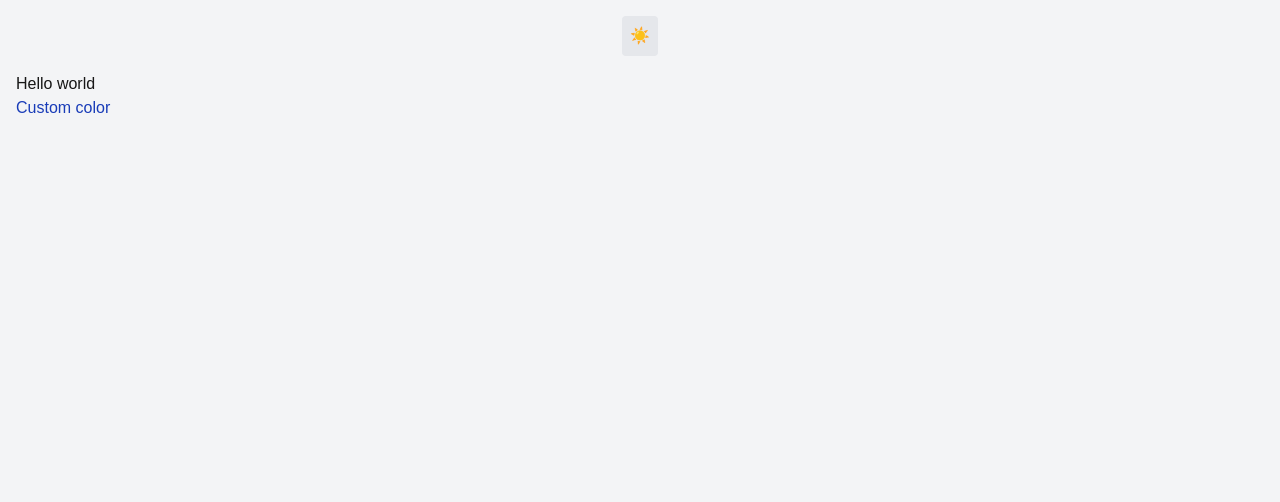
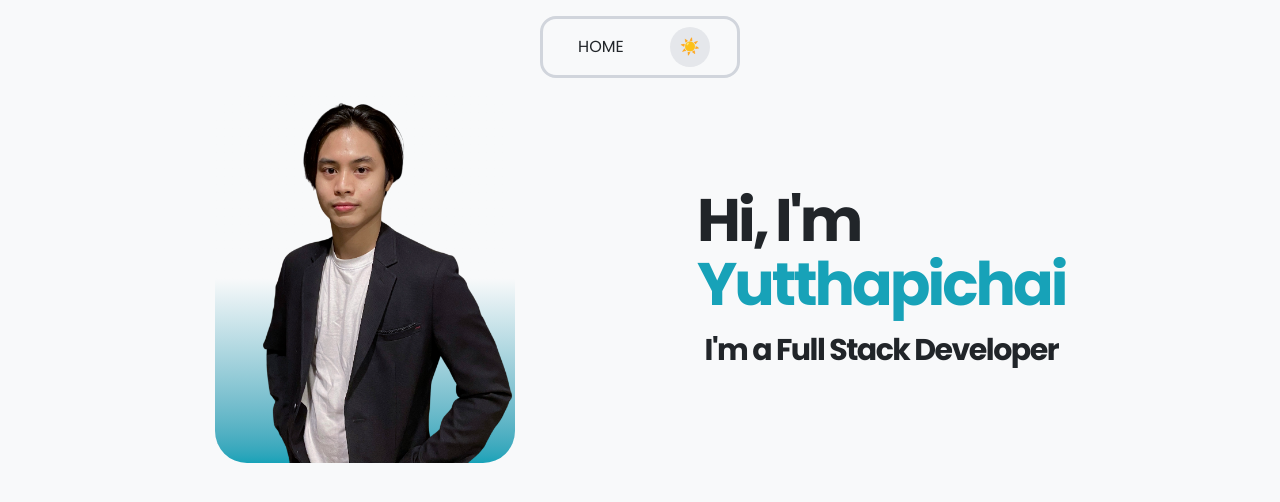
Before and after one commit to poom-ytthpch/next_mycv, a Next.js app: page / in a window 1280 px wide. Shown: the top 502 px of the page. Built offline with nearby package versions, Linux system fonts and the light colour scheme.

Commit message:
feat:add motion,pic

```diff
--- a/package.json
+++ b/package.json
@@ -9,11 +9,14 @@
     "lint": "next lint"
   },
   "dependencies": {
+    "clsx": "^2.1.1",
+    "framer-motion": "^12.4.10",
     "mycv": "link:",
     "next": "15.2.1",
     "next-themes": "^0.4.4",
     "react": "^19.0.0",
-    "react-dom": "^19.0.0"
+    "react-dom": "^19.0.0",
+    "tailwind-merge": "^3.0.2"
   },
   "devDependencies": {
     "@eslint/eslintrc": "^3",
--- a/src/app/globals.css
+++ b/src/app/globals.css
@@ -2,6 +2,23 @@
 
 @custom-variant dark (&:where([data-theme=dark], [data-theme=dark] *));
 
+@theme {
+  /* Light Mode */
+
+  --white-background: #f8f9fa;
+  --white-text: #212529;
+  --white-primary: #007bff;
+  --white-secondary: #6c757d;
+  --white-accent: #17a2b8;
+  --white-border: #dee2e6;
+
+  --dark-background: #121212;
+  --dark-text: #e0e0e0;
+  --dark-primary: #1e90ff;
+  --dark-secondary: #2d2d2d;
+  --dark-accent: #64ffda;
+  --dark-border: #333;
+}
 
 :root {
   --background: #ffffff;
--- a/src/app/layout.tsx
+++ b/src/app/layout.tsx
@@ -1,17 +1,7 @@
 import type { Metadata } from "next";
-import { Geist, Geist_Mono } from "next/font/google";
 import "./globals.css";
-import { ThemeProvider } from "next-themes";
+import ThemeProvider from "@/components/theme-provider";
 
-const geistSans = Geist({
-  variable: "--font-geist-sans",
-  subsets: ["latin"],
-});
-
-const geistMono = Geist_Mono({
-  variable: "--font-geist-mono",
-  subsets: ["latin"],
-});
 
 export const metadata: Metadata = {
   title: "Yutthapichai",
@@ -26,7 +16,7 @@ export default function RootLayout({
   return (
     <html lang="en">
       <body>
-        <ThemeProvider attribute={"data-theme"}>{children}</ThemeProvider>
+        <ThemeProvider>{children}</ThemeProvider>
       </body>
     </html>
   );
--- a/src/app/page.tsx
+++ b/src/app/page.tsx
@@ -3,6 +3,16 @@ import MenuBar from "@/components/menu-bar";
 import { useTheme } from "next-themes";
 import Image from "next/image";
 import { useEffect, useState } from "react";
+import { Poppins } from "next/font/google";
+import { motion, useMotionValue, useTransform } from "framer-motion";
+import { LettersPullUp } from "@/components/words/letter-pull-up";
+import { WordsPullUp } from "@/components/words/word-pull-up";
+
+const poppins = Poppins({
+  variable: "--font-poppins",
+  subsets: ["latin"],
+  weight: ["100", "200", "300", "400", "500", "600", "700", "800", "900"],
+});
 
 export default function Home() {
   const { theme, setTheme } = useTheme();
@@ -20,12 +30,39 @@ export default function Home() {
   };
 
   return (
-    <div className="bg-gray-100 dark:bg-gray-900 h-screen p-4">
-      <MenuBar handleSetTheme={handleSetTheme} theme={String(theme)} />
+    <div className="@container">
+      <div
+        className={`bg-[light-dark(var(--white-background),var(--dark-background))] h-screen p-4 text-[light-dark(var(--white-text),var(--dark-text))] ${poppins.className} `}
+      >
+        <MenuBar handleSetTheme={handleSetTheme} theme={String(theme)} />
 
-      <div className="pt-4">
-        <div>Hello world</div>
-        <div className="dark:text-green-200 text-blue-800  ">Custom color</div>
+        <div className="flex items-center justify-center flex-col lg:flex-row lg:justify-evenly p-4">
+          <div className="">
+            <Image
+              src="/images/yutthapichai.png"
+              alt="Picture of the author"
+              width={300}
+              height={300}
+              className=" bg-linear-to-t from-[light-dark(var(--white-accent),var(--dark-accent))] to-[light-dark(var(--white-background),var(--dark-background))] rounded-4xl to-50%"
+            />
+          </div>
+
+          <div className="inline mt-10 lg:mt-0">
+            <div className="text-4xl font-bold">
+              <WordsPullUp text="Hi, I'm" className="text-center" />
+              <LettersPullUp
+                text="Yutthapichai"
+                className="text-[light-dark(var(--white-accent),var(--dark-accent))]"
+              />
+            </div>
+            <div className="mt-4">
+              <LettersPullUp
+                text="I'm a Full Stack Developer"
+                className="lg:text-3xl md:text-2xl text-sm"
+              />
+            </div>
+          </div>
+        </div>
       </div>
     </div>
   );
--- a/src/components/menu-bar.tsx
+++ b/src/components/menu-bar.tsx
@@ -4,15 +4,20 @@ type Props = {
   handleSetTheme: () => string;
   theme: string;
 };
-const MenuBar = ({ handleSetTheme , theme }: Props) => {
+const MenuBar = ({ handleSetTheme, theme }: Props) => {
   return (
     <div className="flex justify-center">
-      <button
-        className="p-2 bg-gray-200 dark:bg-gray-700 text-black dark:text-white rounded"
-        onClick={() =>handleSetTheme()}
-      >
-        {theme === "dark" ? "🌙" : "☀️"}
-      </button>
+      <div className="flex items-center justify-around border-3 border-gray-300 dark:border-gray-600 p-2 rounded-2xl w-[200px]">
+        <p className="hover:bg-gray-300 dark:hover:bg-gray-700 cursor-pointer p-2 rounded-full">
+            HOME
+        </p>
+        <button
+          className="p-2 w-10 bg-gray-200 dark:bg-gray-700  rounded-full"
+          onClick={() => handleSetTheme()}
+        >
+          {theme === "dark" ? "🌙" : "☀️"}
+        </button>
+      </div>
     </div>
   );
 };
--- a/src/components/theme-provider.tsx
+++ b/src/components/theme-provider.tsx
@@ -5,7 +5,7 @@ import { ReactNode } from "react";
 
 export default function ThemeProvider({ children }: { children: ReactNode }) {
   return (
-    <NextThemesProvider attribute="class" defaultTheme="system">
+    <NextThemesProvider attribute="data-theme" defaultTheme="system">
       {children}
     </NextThemesProvider>
   );
--- /dev/null
+++ b/src/components/words/letter-pull-up.tsx
@@ -0,0 +1,55 @@
+'use client';
+import { cn } from '@/lib/utils';
+import { motion, useInView } from 'framer-motion';
+import * as React from 'react';
+
+export enum FontSize  {
+  H1,
+  H2,
+  H3,
+  H4,
+  H5,
+}
+
+export function LettersPullUp({
+  text,
+  className = '',
+}: {
+  text: string;
+  className?: string;
+}) {
+  const splittedText = text.split('');
+
+  const pullupVariant = {
+    initial: { y: 10, opacity: 0 },
+    animate: (i: number) => ({
+      y: 0,
+      opacity: 1,
+      transition: {
+        delay: i * 0.05,
+      },
+    }),
+  };
+  const ref = React.useRef(null);
+  const isInView = useInView(ref, { once: true });
+  return (
+    <div className="flex justify-center">
+      {splittedText.map((current, i) => (
+        <motion.div
+          key={i}
+          ref={ref}
+          variants={pullupVariant}
+          initial="initial"
+          animate={isInView ? 'animate' : ''}
+          custom={i}
+          className={cn(
+            'text-xl text-center sm:text-4xl font-bold tracking-tighter md:text-6xl md:leading-[4rem]',
+            className
+          )}
+        >
+          {current == ' ' ? <span>&nbsp;</span> : current}
+        </motion.div>
+      ))}
+    </div>
+  );
+}
--- /dev/null
+++ b/src/components/words/word-pull-up.tsx
@@ -0,0 +1,48 @@
+"use client"
+import { cn } from '@/lib/utils';
+import { motion, useInView } from 'framer-motion';
+import * as React from 'react';
+
+export function WordsPullUp({
+  text,
+  className = '',
+}: {
+  text: string;
+  className?: string;
+}) {
+  const splittedText = text.split(' ');
+
+  const pullupVariant = {
+    initial: { y: 20, opacity: 0 },
+    animate: (i: number) => ({
+      y: 0,
+      opacity: 1,
+      transition: {
+        delay: i * 0.1,
+      },
+    }),
+  };
+  const ref = React.useRef(null);
+  const isInView = useInView(ref, { once: true });
+  return (
+    <div className="flex ">
+      {splittedText.map((current, i) => (
+        <motion.div
+          key={i}
+          ref={ref}
+          variants={pullupVariant}
+          initial="initial"
+          animate={isInView ? 'animate' : ''}
+          custom={i}
+          className={cn(
+            'text-xl text-center sm:text-4xl font-bold tracking-tighter md:text-6xl md:leading-[4rem]',
+            'pr-2', // class to sperate words
+            className
+          )}
+        >
+          {current == '' ? <span>&nbsp;</span> : current}
+        </motion.div>
+      ))}
+    </div>
+  );
+}
--- /dev/null
+++ b/src/lib/utils/cn.ts
@@ -0,0 +1,6 @@
+import { type ClassValue, clsx } from 'clsx';
+import { twMerge } from 'tailwind-merge';
+
+export function cn(...inputs: ClassValue[]) {
+  return twMerge(clsx(inputs));
+}
--- /dev/null
+++ b/src/lib/utils/index.ts
@@ -0,0 +1 @@
+export * from "./cn"
```
Also changed, not shown: public/images/yutthapichai.png (added), 1 other file (tests, documents, lock files or other folders).
